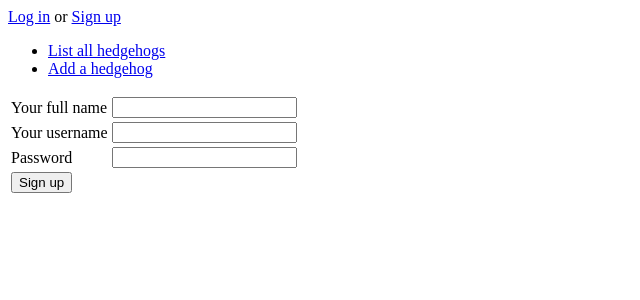
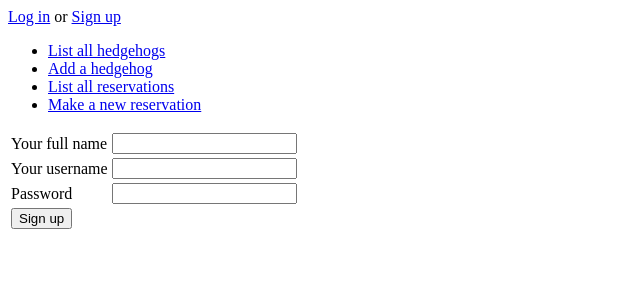
Before and after one commit to piaand/prick.ly, a Flask app: page /auth/signup in a window 1280 px wide. Shown: the top 300 px of the page, without its empty margins (0-640 px from the left). Run offline with Flask 2, Linux system fonts and the light colour scheme.

Commit message:
linked reservations to layout

```diff
--- a/application/templates/layout.html
+++ b/application/templates/layout.html
@@ -16,6 +16,9 @@
       <ul>
           <li><a href="{{ url_for('hogs_index') }}">List all hedgehogs</a></li>
           <li><a href="{{ url_for('hogs_form') }}">Add a hedgehog</a></li>
+          <li><a href="{{ url_for('reservations_index') }}">List all reservations</a></li>
+          <li><a href="{{ url_for('reservations_form') }}">Make a new reservation</a></li>
+
       </ul>
     {% block body %}
       <p>
```
